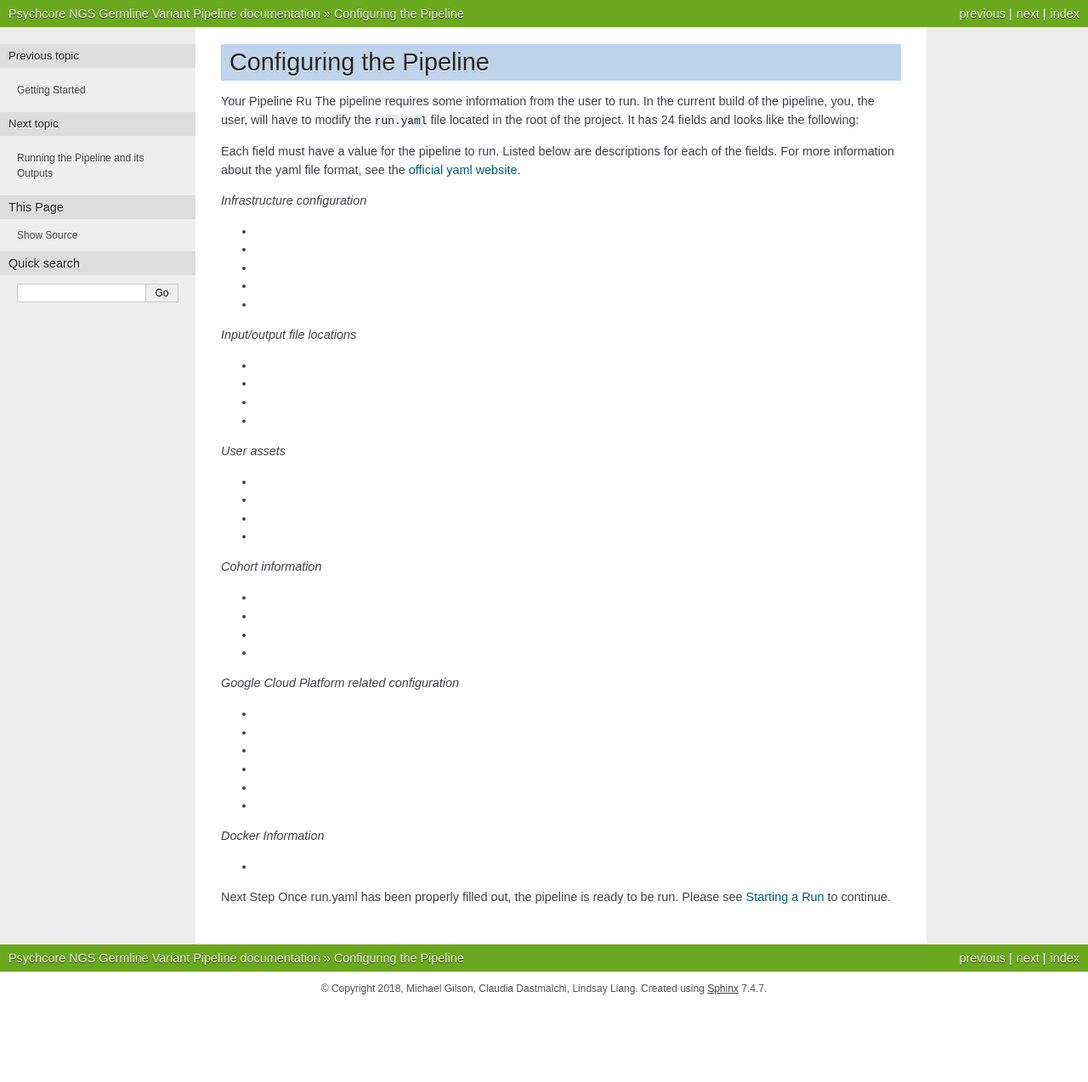
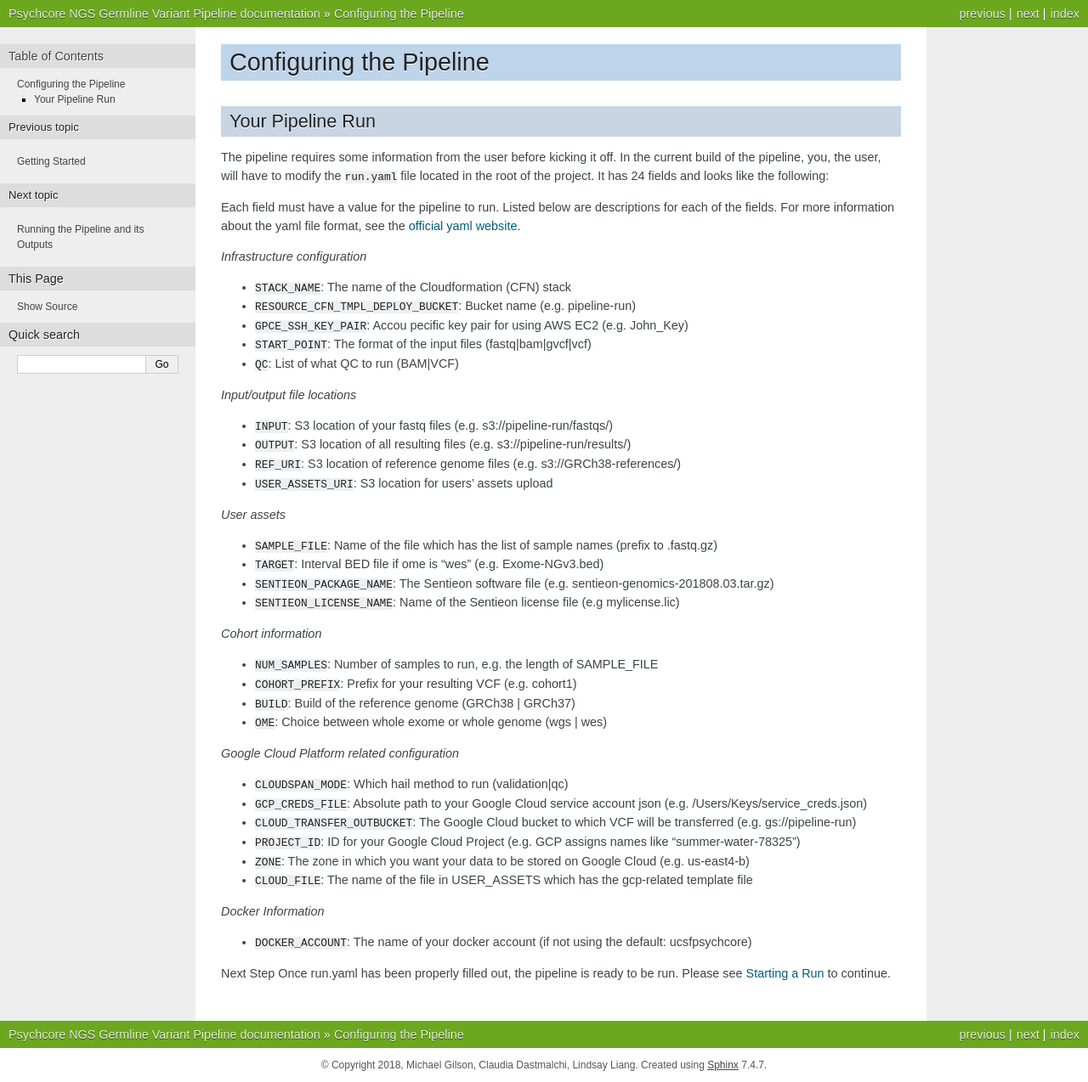
Before and after one commit to claudiadast/psychcore-test, a Sphinx documentation site: the page built from docs/conf.rst, in a window 1280 px wide. Shown: the whole page at 85% size. Built offline with Sphinx 7.4.7, drawn with Linux system fonts in a browser that asks for light colours; before the commit the page ends 1184 px from its top, so only the background shows below that.

Commit message:
Modified param format

```diff
--- a/docs/conf.rst
+++ b/docs/conf.rst
@@ -6,7 +6,10 @@ Configuring the Pipeline
 
 .. _runyaml:
 
-Your Pipeline Ru The pipeline requires some information from the user to run.
+Your Pipeline Run
+-----------------
+
+The pipeline requires some information from the user before kicking it off.
 In the current build of the pipeline, you, the user, will have to modify the
 ``run.yaml`` file located in the root of the project.  It has 24 fields and looks
 like the following:
@@ -55,46 +58,46 @@ file format, see the `official yaml website`_.
 
 *Infrastructure configuration*
 
-* .. _STACK_NAME: The name of the Cloudformation (CFN) stack
-* .. _RESOURCE_CFN_TMPL_DEPLOY_BUCKET: Bucket name (e.g. pipeli un)
-* .. _GPCE_SSH_KEY_PAIR: Accou pecific key pair for using AWS EC2 (e.g. John_Key)
-* .. _START_POINT: The format of the input files (fastq|bam|gvcf|vcf)
-* .. _QC: List of what QC to run (BAM|VCF)
+* ``STACK_NAME``: The name of the Cloudformation (CFN) stack
+* ``RESOURCE_CFN_TMPL_DEPLOY_BUCKET``: Bucket name (e.g. pipeline-run)
+* ``GPCE_SSH_KEY_PAIR``: Accou pecific key pair for using AWS EC2 (e.g. John_Key)
+* ``START_POINT``: The format of the input files (fastq|bam|gvcf|vcf)
+* ``QC``: List of what QC to run (BAM|VCF)
 
 *Input/output file locations*
 
-* .. _INPUT: S3 location of your fastq files (e.g. s3://pipeli un/fastqs/)
-* .. _OUTPUT: S3 location of all resulting files (e.g. s3://pipeli un/results/
-* .. _REF_URI: S3 location of reference genome files (e.g. s3://GRCh eferences/)
-* .. _USER_ASSETS_URI: S3 location for users' assets upload
+* ``INPUT``: S3 location of your fastq files (e.g. s3://pipeline-run/fastqs/)
+* ``OUTPUT``: S3 location of all resulting files (e.g. s3://pipeline-run/results/)
+* ``REF_URI``: S3 location of reference genome files (e.g. s3://GRCh38-references/)
+* ``USER_ASSETS_URI``: S3 location for users' assets upload
 
 
 *User assets*
 
-* .. _SAMPLE_FILE: Name of the file which has the list of sample names (prefix to .fastq.gz)
-* .. _TARGET: Interval BED file if ome is "wes" (e.g. Exo Gv3.bed)
-* .. _SENTIEON_PACKAGE_NAME: The Sentieon software file (e.g. sentie enomi 01711.01.tar.gz)
-* .. _SENTIEON_LICENSE_NAME: Name of the Sentieon license file (e.g mylicense.lic)
+* ``SAMPLE_FILE``: Name of the file which has the list of sample names (prefix to .fastq.gz)
+* ``TARGET``: Interval BED file if ome is "wes" (e.g. Exome-NGv3.bed)
+* ``SENTIEON_PACKAGE_NAME``: The Sentieon software file (e.g. sentieon-genomics-201808.03.tar.gz)
+* ``SENTIEON_LICENSE_NAME``: Name of the Sentieon license file (e.g mylicense.lic)
 
 *Cohort information*
 
-* .. _NUM_SAMPLES: Number of samples to run, e.g. the length of SAMPLE_FILE
-* .. _COHORT_PREFIX: Prefix for your resulting VCF (e.g. cohort1)
-* .. _BUILD: Build of the reference genome (GRCh38 | GRCh37)
-* .. _OME: Choice between whole exome or whole genome (wgs | wes)
+* ``NUM_SAMPLES``: Number of samples to run, e.g. the length of SAMPLE_FILE
+* ``COHORT_PREFIX``: Prefix for your resulting VCF (e.g. cohort1)
+* ``BUILD``: Build of the reference genome (GRCh38 | GRCh37)
+* ``OME``: Choice between whole exome or whole genome (wgs | wes)
 
 *Google Cloud Platform related configuration*
 
-* .. _CLOUDSPAN_MODE: Which hail method to run (validation|qc)
-* .. _GCP_CREDS_FILE: Absolute path to your Google Cloud service account json (e.g. /Users/Keys/service_creds.json)
-* .. _CLOUD_TRANSFER_OUTBUCKET: The Google Cloud bucket to which VCF will be transferred (e.g. gs://pipeli un)
-* .. _PROJECT_ID: ID for your Google Cloud Project (e.g. GCP assigns names like "summ at 78325")
-* .. _ZONE: The zone in which you want your data to be stored on Google Cloud (e.g.  as )
-* .. _CLOUD_FILE: The name of the file in USER_ASSETS which has the g elated template file
+* ``CLOUDSPAN_MODE``: Which hail method to run (validation|qc)
+* ``GCP_CREDS_FILE``: Absolute path to your Google Cloud service account json (e.g. /Users/Keys/service_creds.json)
+* ``CLOUD_TRANSFER_OUTBUCKET``: The Google Cloud bucket to which VCF will be transferred (e.g. gs://pipeline-run)
+* ``PROJECT_ID``: ID for your Google Cloud Project (e.g. GCP assigns names like "summer-water-78325")
+* ``ZONE``: The zone in which you want your data to be stored on Google Cloud (e.g. us-east4-b)
+* ``CLOUD_FILE``: The name of the file in USER_ASSETS which has the gcp-related template file
 
 *Docker Information*
 
-* .. _DOCKER_ACCOUNT: The name of your docker account (if not using the default: ucsfpsychcore)
+* ``DOCKER_ACCOUNT``: The name of your docker account (if not using the default: ucsfpsychcore)
 
 Next Step
 Once run.yaml has been properly filled out, the pipeline is ready to be run. Please see :ref:`run` to continue.
--- a/docs/out.rst
+++ b/docs/out.rst
@@ -17,16 +17,17 @@ launched (with an internet connection) with the following command:
    (psy-ngs) $ cd path/to/this/repo/
    (psy-ngs) $ python rkstr8_driver.py -p <pipeline-name> [ -a access_key_id ] [ -s secret_access_key ]
 
-* ``pipeline-name`` can be either germline_wgs, or validation, to indicate whether or not the user wishes to run validation on GCP with Hail.
-* ``access_key_id`` and ``secret_access_key`` are the access_key_id and secret_access_key key pair associated with the user's AWS account.
+* ``pipeline-name`` can be either ``germline_wgs``, or ``validation``, to indicate
+	whether or not the user wishes to run validation on GCP with Hail.
+
+* ``access_key_id`` and ``secret_access_key`` are the ``ACCESS_KEY_ID`` and
+	``SECRET_ACCESS_KEY`` key pair associated with the user's AWS account. (Note: These only have to be included if you are running any Google Cloud processes.)
 
 The pipeline initialization takes approximately 5 minutes.
 Afterwards, since the pipeline is serverless, the user can close their laptop
 (or similarily shut down their computer), and the pipeline will continue to run
 on AWS.
 
-
----------------
 Pipeline Output
 ---------------
 
@@ -39,6 +40,7 @@ if, for example, ``OUTPUT`` was set to ``s3://analysis/results/``:
 
 	aws s3 ls s3://analysis/results/
 			PRE bam-processing/
+			PRE bam-qc/
 			PRE bgz-gvcfs/
 			PRE cohort-vcf-vqsr/
 			PRE final-cohort-vcf/
@@ -46,8 +48,9 @@ if, for example, ``OUTPUT`` was set to ``s3://analysis/results/``:
 			PRE processed-bams/
 
 The figure below illustrates what files are written under which of the above
-prefixes.
+prefixes.  Note that the ``PRE bam-qc/`` prefix only appears if the user has
+indicated ``True`` for ``BAM_QC`` in ``run.yaml``.
 
-.. image:: PipelineWorkflowS3Locations.png
+.. image:: PipelineWorkflowS3.jpg
 
-The **logs/** prefix contains the logs for all of the pipeline steps.
+The ``logs/`` prefix contains the logs for all of the pipeline steps.
```
